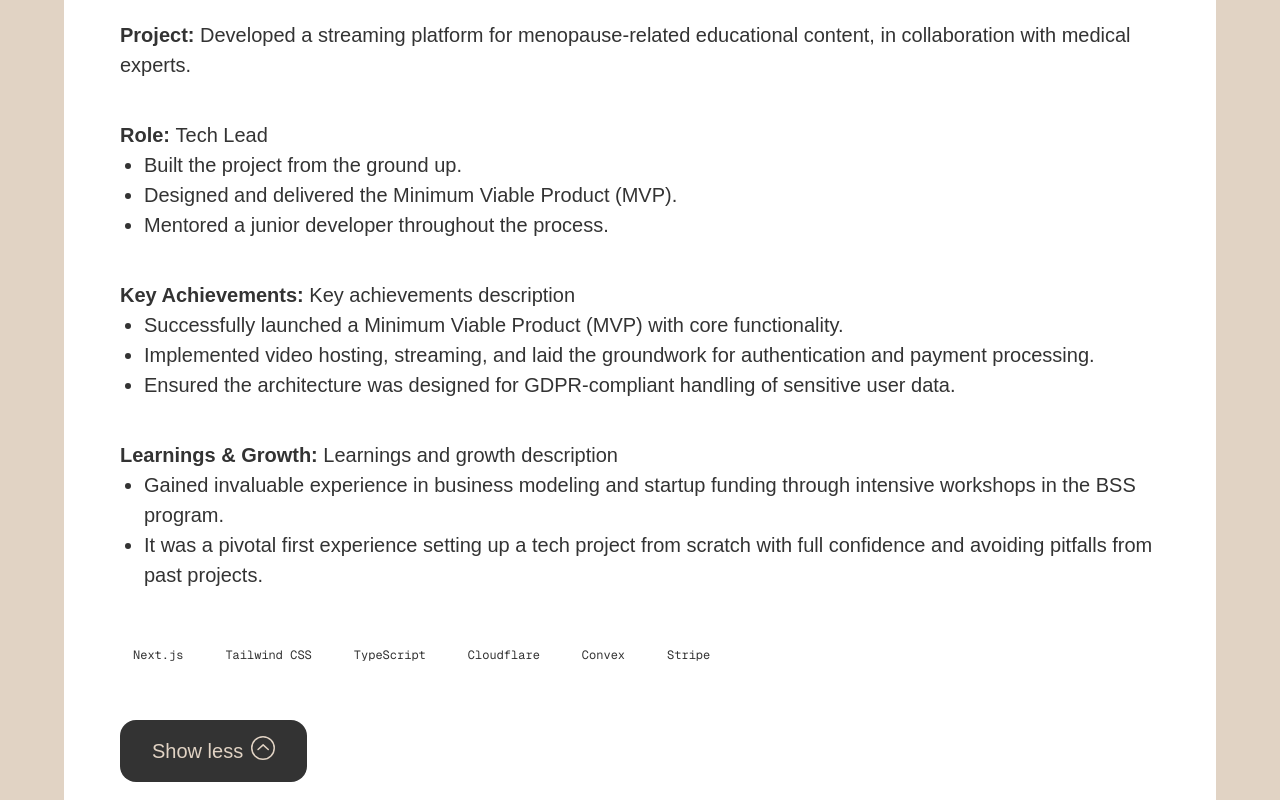
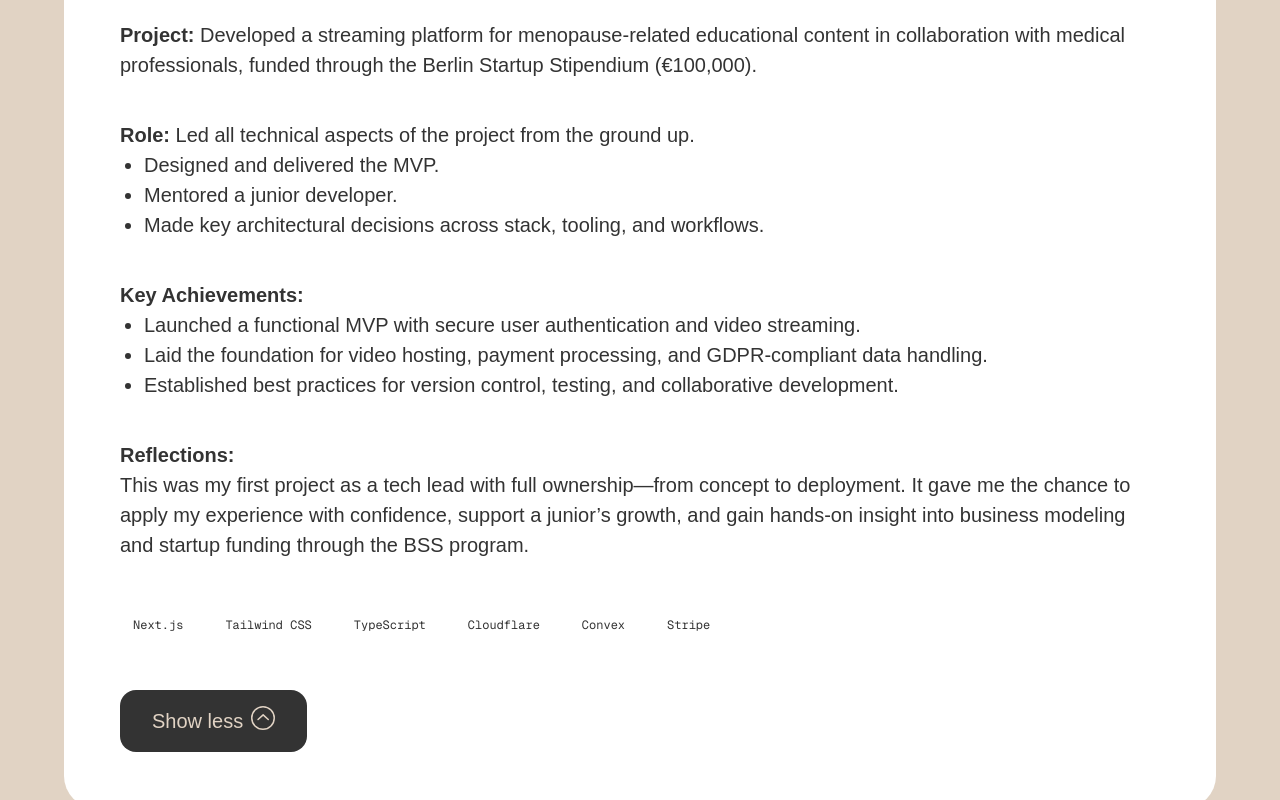
Before and after one commit to SimonSchoetz/simon-schoetz-website-2025, a Next.js app: page / in a window 1280 px wide. Both pictures are taken after a click on the button "Show more". Shown: the part 1405-2205 px from the top of the page. Built offline with nearby package versions, Linux system fonts and the light colour scheme.

Commit message:
rewrite femlives project

```diff
--- a/app/_components/ProjectsSection.tsx
+++ b/app/_components/ProjectsSection.tsx
@@ -9,61 +9,55 @@ export const ProjectsSection: FCProps<Props> = ({ ...props }) => {
       <H2 text='Projects' className='mb-4' />
       <ExpandableCard
         title='Femlives'
-        subheading='Co-founder · CTO · 2024'
+        subheading='Co-founder · CTO · Aug 2024 - Jan 2025'
         fixedContent={
           <>
             <ExpandableCardItem
               title='Project: '
-              content='Developed a streaming platform for menopause-related educational content, in collaboration with medical experts.'
+              subTitle='Developed a streaming platform for menopause-related educational content in collaboration with medical professionals, funded through the Berlin Startup Stipendium (€100,000).'
             ></ExpandableCardItem>
-            <ExpandableCardItem title='Role: ' content='Tech Lead'>
+            <ExpandableCardItem
+              title='Role: '
+              subTitle='Led all technical aspects of the project from the ground up.'
+            >
               <ul className='list-disc pl-6'>
-                <li>Built the project from the ground up.</li>
+                <li>Designed and delivered the MVP.</li>
+                <li>Mentored a junior developer.</li>
                 <li>
-                  Designed and delivered the Minimum Viable Product (MVP).
+                  Made key architectural decisions across stack, tooling, and
+                  workflows.
                 </li>
-                <li>Mentored a junior developer throughout the process.</li>
               </ul>
             </ExpandableCardItem>
           </>
         }
         expandableContent={
           <>
-            <ExpandableCardItem
-              title='Key Achievements: '
-              content='Key achievements description'
-            >
+            <ExpandableCardItem title='Key Achievements: '>
               <ul className='list-disc pl-6'>
                 <li>
-                  Successfully launched a Minimum Viable Product (MVP) with core
-                  functionality.
+                  Launched a functional MVP with secure user authentication and
+                  video streaming.
                 </li>
                 <li>
-                  Implemented video hosting, streaming, and laid the groundwork
-                  for authentication and payment processing.
+                  Laid the foundation for video hosting, payment processing, and
+                  GDPR-compliant data handling.
                 </li>
                 <li>
-                  Ensured the architecture was designed for GDPR-compliant
-                  handling of sensitive user data.
+                  Established best practices for version control, testing, and
+                  collaborative development.
                 </li>
               </ul>
             </ExpandableCardItem>
 
-            <ExpandableCardItem
-              title='Learnings & Growth: '
-              content='Learnings and growth description'
-            >
-              <ul className='list-disc  pl-6'>
-                <li>
-                  Gained invaluable experience in business modeling and startup
-                  funding through intensive workshops in the BSS program.
-                </li>
-                <li>
-                  It was a pivotal first experience setting up a tech project
-                  from scratch with full confidence and avoiding pitfalls from
-                  past projects.
-                </li>
-              </ul>
+            <ExpandableCardItem title='Reflections:'>
+              <p>
+                This was my first project as a tech lead with full
+                ownership—from concept to deployment. It gave me the chance to
+                apply my experience with confidence, support a junior’s growth,
+                and gain hands-on insight into business modeling and startup
+                funding through the BSS program.
+              </p>
             </ExpandableCardItem>
           </>
         }
--- a/components/ExpandableCardItem.tsx
+++ b/components/ExpandableCardItem.tsx
@@ -4,12 +4,12 @@ import { H4 } from './Headings';
 
 type Props = {
   title: string;
-  content?: string;
+  subTitle?: string;
 };
 
 export const ExpandableCardItem: FCProps<PropsWithChildren<Props>> = ({
   title,
-  content,
+  subTitle,
   children,
   ...props
 }) => {
@@ -17,7 +17,7 @@ export const ExpandableCardItem: FCProps<PropsWithChildren<Props>> = ({
     <div {...props}>
       <div>
         <H4 text={title} className='inline' />
-        {content && <span>{content}</span>}
+        {subTitle && <span>{subTitle}</span>}
       </div>
       {children}
     </div>
```
